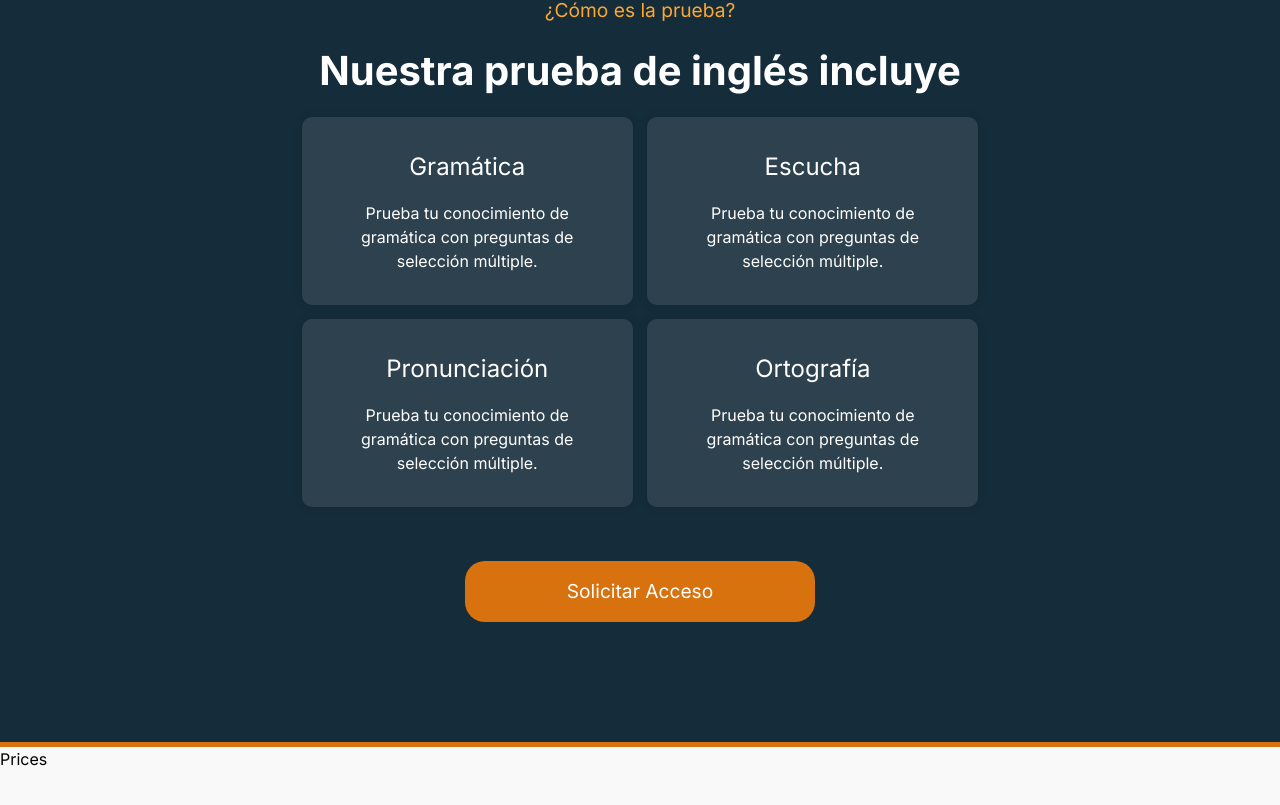
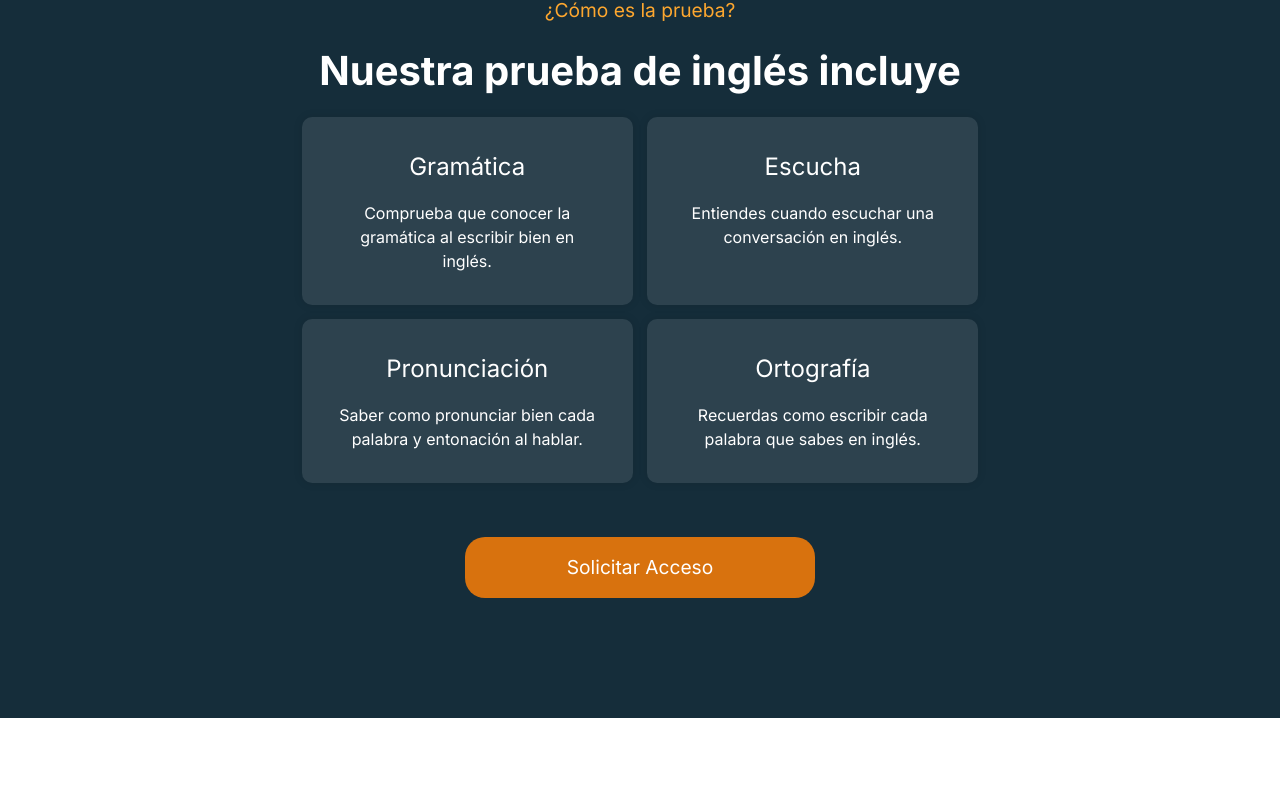
Before and after one commit to JoseGaldamez/quiz-success-academy, a Next.js app: page / in a window 1280 px wide. Shown: the part 845-1650 px from the top of the page. After the commit the page ends 1563 px from the top, so only its background shows below. Built offline with nearby package versions, Linux system fonts and the light colour scheme.

Commit message:
remove ok

```diff
--- a/src/app/[usercode]/finish/page.tsx
+++ b/src/app/[usercode]/finish/page.tsx
@@ -14,7 +14,7 @@ const FinishPage = () => {
                 </div>
                 <div>
                     <p className='text-lg'>
-                        Thank you for your time and effort. We will contact on the date and hour you have chosen to continue the process with the speaking part of this test. <strong>Please be ready and on time for the call.</strong>
+                        Thank you for your time and effort. We will contact you on the date and hour you have chosen to continue the process with the speaking part of this test. <strong>Please be ready and on time for the call.</strong>
                     </p>
                 </div>
                 <div className='mt-14'>
--- a/src/app/page.tsx
+++ b/src/app/page.tsx
@@ -12,7 +12,7 @@ export default function Home() {
       <main>
         <PrimaryHome />
         <TestContent />
-        <Prices />
+        {/* <Prices /> */}
       </main>
     </>
   );
--- a/src/components/home/TestContent.tsx
+++ b/src/components/home/TestContent.tsx
@@ -10,19 +10,19 @@ export const TestContent = () => {
             <div className={styles.testElements}>
                 <article>
                     <h4>Gramática</h4>
-                    <p>Prueba tu conocimiento de gramática con preguntas de selección múltiple.</p>
+                    <p>Comprueba que conocer la gramática al escribir bien en inglés.</p>
                 </article>
                 <article>
                     <h4>Escucha</h4>
-                    <p>Prueba tu conocimiento de gramática con preguntas de selección múltiple.</p>
+                    <p>Entiendes cuando escuchar una conversación en inglés.</p>
                 </article>
                 <article>
                     <h4>Pronunciación</h4>
-                    <p>Prueba tu conocimiento de gramática con preguntas de selección múltiple.</p>
+                    <p>Saber como pronunciar bien cada palabra y entonación al hablar.</p>
                 </article>
                 <article>
                     <h4>Ortografía</h4>
-                    <p>Prueba tu conocimiento de gramática con preguntas de selección múltiple.</p>
+                    <p>Recuerdas como escribir cada palabra que sabes en inglés.</p>
                 </article>
             </div>
 
--- a/src/components/question/UniqueSelectionQuestion.tsx
+++ b/src/components/question/UniqueSelectionQuestion.tsx
@@ -22,6 +22,7 @@ export const UniqueSelectionQuestion = ({ question, studentCode, setButtonDisabl
         }, 1);
         setButtonDisable(true);
 
+        // eslint-disable-next-line react-hooks/exhaustive-deps
     }, [question]);
 
     const questionTitleString = (title: string) => {
@@ -50,11 +51,6 @@ export const UniqueSelectionQuestion = ({ question, studentCode, setButtonDisabl
         <div className='mb-10 border-b-2 pb-10'>
             <div className='text-left'>
                 <span className='text-xl font-bold' dangerouslySetInnerHTML={{ __html: questionTitleString(question.title) }} ></span>
-                {
-                    correct && (
-                        <span className='text-green-500 text-lg font-bold'>OK</span>
-                    )
-                }
             </div>
 
             {
```
